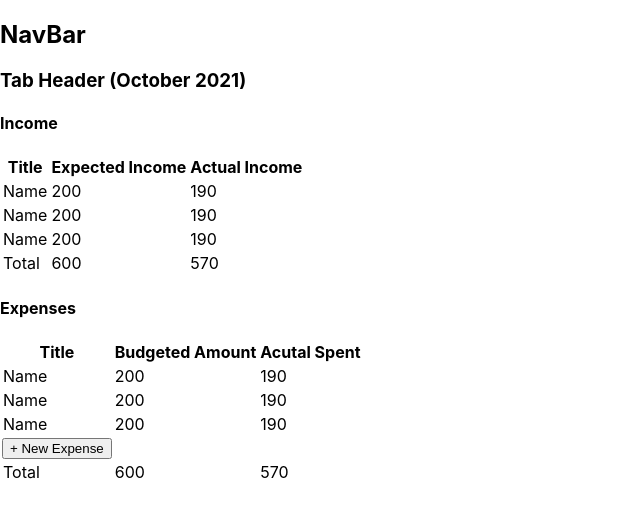
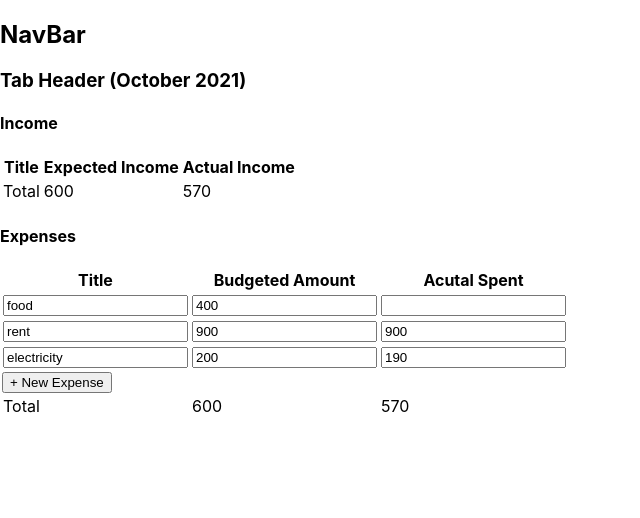
Before and after one commit to Leepzig/personal-finance, a React (Create React App) app: page / in a window 1280 px wide. Shown: the top 518 px of the page, without its empty margins (0-640 px from the left). Built offline with nearby package versions, Linux system fonts and the light colour scheme.

Commit message:
installed redux, enabled the addition of transaction line items to expenses

```diff
--- a/package.json
+++ b/package.json
@@ -8,8 +8,12 @@
     "@testing-library/user-event": "^12.8.3",
     "react": "^17.0.2",
     "react-dom": "^17.0.2",
+    "react-redux": "^7.2.5",
     "react-router-dom": "^5.3.0",
     "react-scripts": "4.0.3",
+    "redux": "^4.1.1",
+    "redux-devtools-extension": "^2.13.9",
+    "redux-thunk": "^2.3.0",
     "web-vitals": "^1.1.2"
   },
   "scripts": {
--- a/src/components/dynamic/Budget.js
+++ b/src/components/dynamic/Budget.js
@@ -1,12 +1,21 @@
-import React from 'react'
+import React, { useState, useEffect } from 'react'
 import Transaction from './Transaction'
 
 const Budget = () => {
+    const [expenses, setExpenses] = useState([])
 
-    const addNewTransaction = () => {
+    const addNewTransactionLine = () => {
+        const blankTransaction = {name:"", budgeted:"", actual:""}
+        setExpenses([...expenses, <Transaction transaction={blankTransaction}/>])
 
     }
-
+    useEffect(() => {
+        setExpenses([
+            {name:"food", budgeted:"400", actual:""},
+            {name:"rent", budgeted:"900", actual:"900"},
+            {name:"electricity", budgeted:"200", actual:"190"},
+        ])
+    },[])
     return (
         <div>
             <h3>Tab Header (October 2021)</h3>
@@ -17,9 +26,9 @@ const Budget = () => {
                     <th>Expected Income</th>
                     <th>Actual Income</th>
                 </tr>
+                {/* <Transaction />
                 <Transaction />
-                <Transaction />
-                <Transaction />
+                <Transaction /> */}
                 <tr>
                     <td>Total</td>
                     <td>600</td>
@@ -33,11 +42,9 @@ const Budget = () => {
                     <th>Budgeted Amount</th>
                     <th>Acutal Spent</th>
                 </tr>
-                <Transaction />
-                <Transaction />
-                <Transaction />
+                    {expenses.map(expense => <Transaction id={expense.name } transaction={expense}/>)}
                 <tr>
-                    <button>+ New Expense</button>
+                    <button onClick={addNewTransactionLine}>+ New Expense</button>
                 </tr>
                 <tr>
                     <td>Total</td>
--- a/src/components/dynamic/Transaction.js
+++ b/src/components/dynamic/Transaction.js
@@ -1,12 +1,19 @@
 import React from 'react'
+import { useForm } from '../../hooks/useForm'
 
-const Transaction = () => {
+const Transaction = ( {transaction} ) => {
+    const [form, handleFormChange] = useForm({
+        name: transaction.name,
+        budgeted: transaction.budgeted,
+        actual: transaction.actual
+    })
+
 
     return (
         <tr>
-            <td>Name</td>
-            <td>200</td>
-            <td>190</td>
+            <td><input type="text" name="name" value={form.name} onChange={handleFormChange}/></td>
+            <td><input type="text" name="budgeted" value={form.budgeted} onChange={handleFormChange}/></td>
+            <td><input type="text" name="actual" value={form.actual} onChange={handleFormChange}/></td>
         </tr>
     )
 }
--- a/src/hooks/useForm.js
+++ b/src/hooks/useForm.js
@@ -1,7 +1,7 @@
 
 import { useState } from 'react'
 
-export const useForm = (intitalState) => {
+export const useForm = (initalState) => {
 
     const [state, setState] = useState(initalState)
 
```
Also changed, not shown: src/actions/budgetAction.js (added), src/reducers/budgetReducer.js (added), 1 other file (tests, documents, lock files or other folders).
